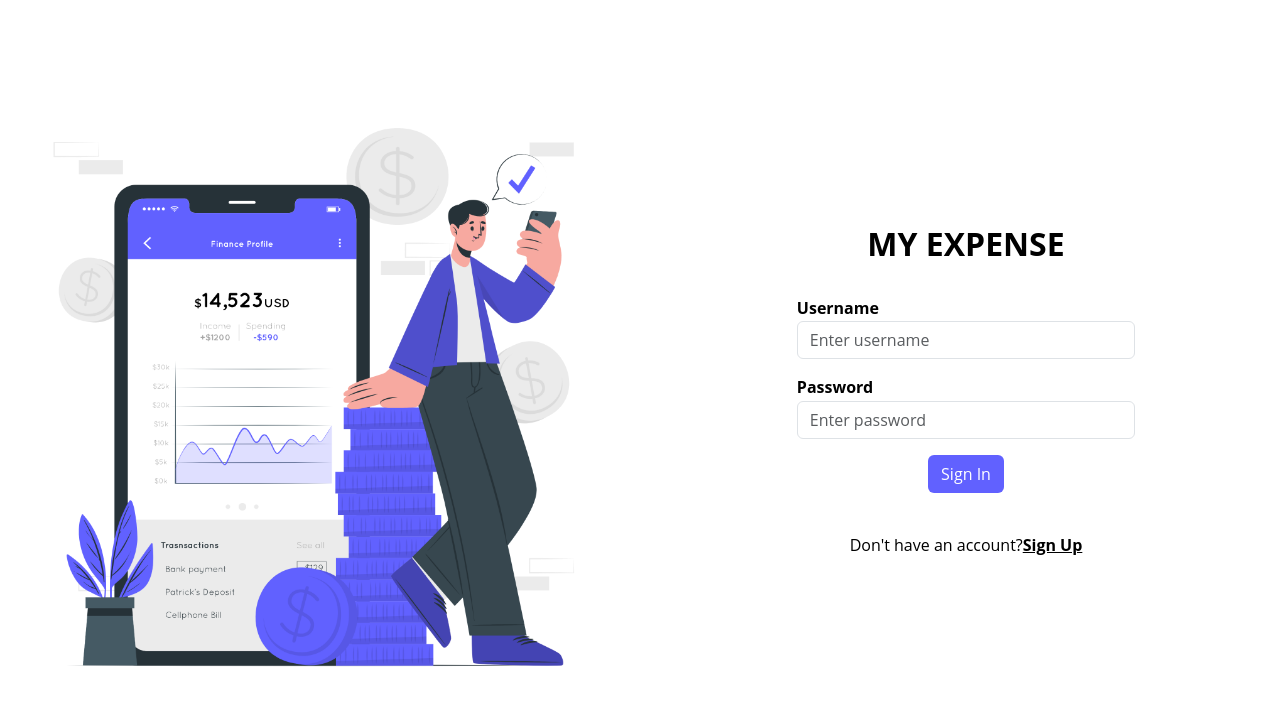
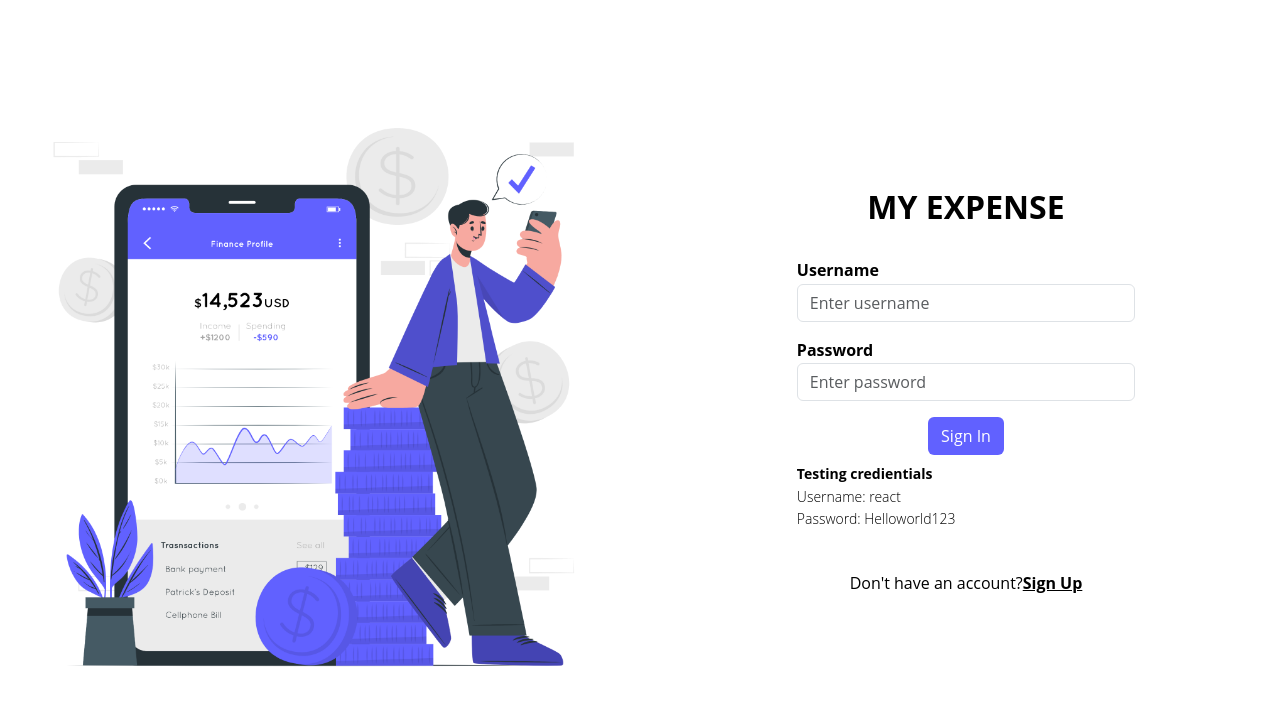
Before and after one commit to Hannapham1007/expense-tracker, a React (Vite) app: page / in a window 1280 px wide. Shown: the top 706 px of the page. Built offline with nearby package versions, Linux system fonts and the light colour scheme; no server answers.

Commit message:
added testing account, required for input field

```diff
--- a/src/components/authentication/LoginForm.jsx
+++ b/src/components/authentication/LoginForm.jsx
@@ -8,7 +8,7 @@ function LoginForm({ setLoading }) {
     username: "",
     password: "",
   });
-  const [error, setError] = useState(null);
+  const [error, setError] = useState("");
   const loggedInUser = JSON.parse(localStorage.getItem("loggedInUser"));
   const token = localStorage.getItem("token");
 
@@ -21,18 +21,13 @@ function LoginForm({ setLoading }) {
     event.preventDefault();
     setLoading(true);
     try {
-      const res = await fetch(`${API_URL}/auth/signin`, {
+        const res = await fetch(`${API_URL}/auth/signin`, {
         method: "POST",
         headers: { "Content-Type": "application/json" },
         body: JSON.stringify(login),
       });
       if (!res.ok) {
-        //console.error("Failed to login");
-        setError("Username or password is incorrect");
-        setLogin({
-          username: "",
-          password: "",
-        });
+        setError("Incorrect username or password");
       } else {
         //console.log("Login successful");
         const data = await res.json();
@@ -82,6 +77,7 @@ function LoginForm({ setLoading }) {
               autoComplete="off"
               value={login.username}
               onChange={handleChange}
+              required
             ></input>
             <label className="form-label mb-0 fw-bold " htmlFor="password">
               Password
@@ -95,12 +91,18 @@ function LoginForm({ setLoading }) {
               autoComplete="off"
               value={login.password}
               onChange={handleChange}
+              required
             ></input>
             {error && <p className="text-danger mb-3">{error}</p>}
             <div className="d-flex justify-content-center">
               <button className="btn btn-bg" type="submit">
                 Sign In
               </button>
+            </div>
+            <div className="mt-2">
+              <p className="my-0 small fw-bold">Testing credientials</p>
+              <p className="my-0 small fw-light">Username: react</p>
+              <p className="my-0 small fw-light"> Password: Helloworld123</p>
             </div>
           </div>
         </form>
```
